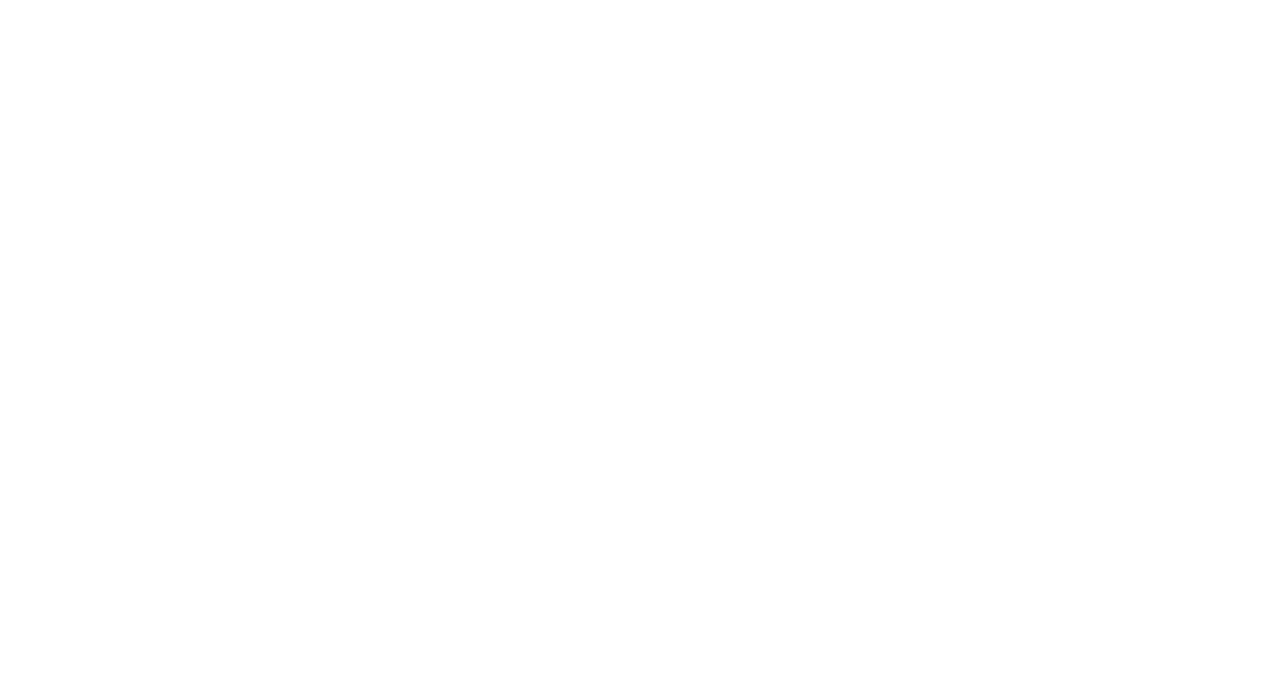
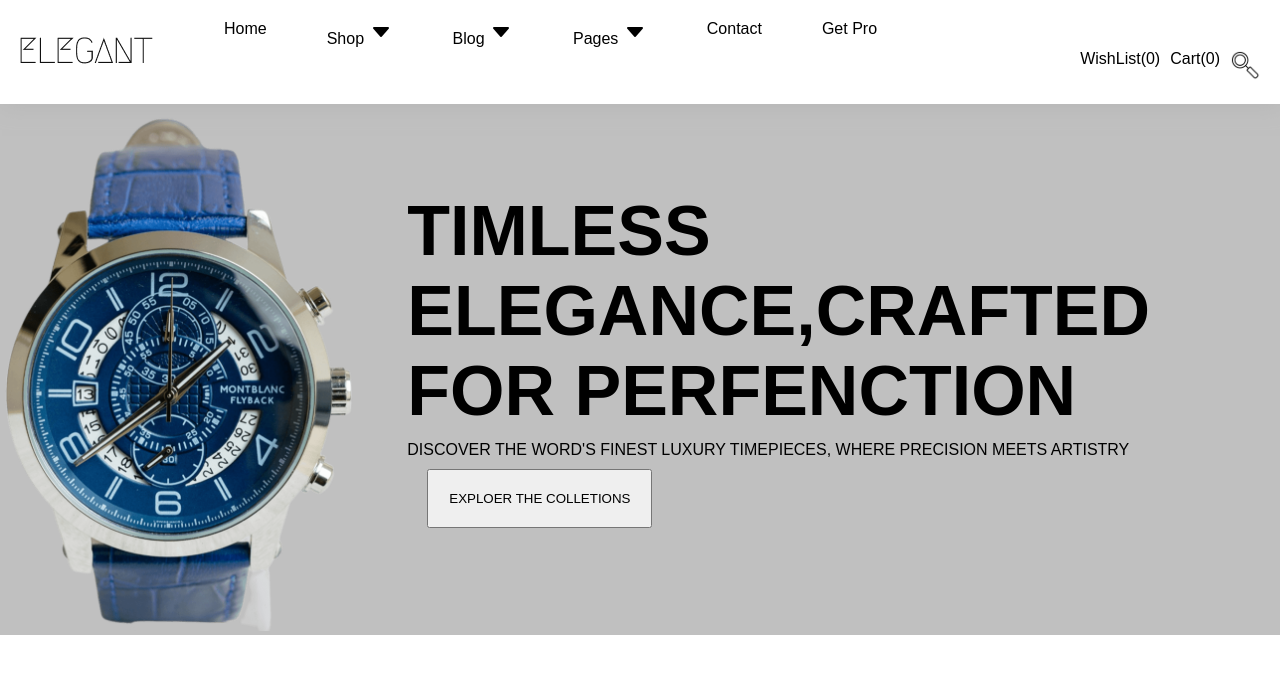
Before and after one commit to jasminechinasanweke/elegant-website-clone, a plain HTML site: page index.html in a window 1280 px wide. Drawn offline with Linux system fonts and the light colour scheme.

Commit message:
added section1

```diff
--- a/index.html
+++ b/index.html
@@ -1,12 +1,48 @@
 <!DOCTYPE html>
 <html lang="en">
+
 <head>
     <meta charset="UTF-8">
     <meta name="viewport" content="width=device-width, initial-scale=1.0">
-    <title>Document</title>
+    <title>Elegant</title>
     <link rel="stylesheet" href="./style.css">
 </head>
+
 <body>
+    <div class="header">
+        <nav class="navigation">
+            <div class="logo_pan">
+                <img src="./images/main-logo.png" alt="logo">
+            </div>
+            <div class="link_pan">
+                <ul class="first_link">
+                    <li></li><a href="#" class="link"> Home</a></li>
+                    <li></li><a href="#" class="link">Shop <img src="./images/arrow-down.png" alt="logo"></a></li>
+                    <li></li><a href="#" class="link">Blog <img src="./images/arrow-down.png" alt="logo"></a></li>
+                    <li></li><a href="#" class="link">Pages <img src="./images/arrow-down.png" alt="logo"></a></li>
+                    <li></li><a href="#" class="link">Contact</a></li>
+                    <li></li><a href="#" class="link">Get Pro</a></li>
+                </ul>
+                <ul class="second_link">
+                    <li class="link"><a href="#">WishList</a><span>(0)</span></li>
+                    <li class="link"><a href="#">Cart</a><span>(0)</span></li>
+                    <li class="link"><a href="#"><img class="search_link" src="./images/seach.png" alt=""></a></li>
+                </ul>
+            </div>
+        </nav>
+    </div>
+    <section class="banner">
+        <div>
+            <img src="./images/two-col-banner-2.png" alt="">
+        </div>
+        <div>
+            <h1>Timless elegance,crafted for perfenction</h1>
+            <p>discover the word's finest luxury timepieces, where precision meets artistry</p>
+            <button>exploer the colletions</button>
+        </div>
+    </section>
+
 
 </body>
+
 </html>
--- a/style.css
+++ b/style.css
@@ -4,3 +4,74 @@
     box-sizing: border-box;
     font-family: Arial, Helvetica, sans-serif;
 }
+.header{
+    box-shadow: 2px 2px 20px rgba(209, 209, 209, 0.5);
+}
+.navigation{
+    display: flex;
+    align-items: center;
+    padding: 20px;
+    gap: 50px;
+}
+.first_link{
+    display: flex;
+    list-style: none;
+    gap: 30px;
+}
+.second_link{
+     display: flex;
+    justify-content: space-between;
+    list-style: none;
+    margin-top: 30px;
+    text-decoration: none;
+    gap: 10px;
+}
+.second_link li a{
+    text-decoration: none;
+    gap: 10px;
+    color: black;
+}
+.logo_pan{
+    width: 10%;
+}
+.link_pan{
+    width: 90%;
+    justify-content: space-between;
+    display: flex;
+
+}
+.search_link{
+    margin-left: auto;
+    width: 30px;
+}
+.link{
+    text-decoration: none;
+    color: black;
+}
+.banner{
+    width: 100%;
+    display: flex;
+    background-color: #8f8f8f8f;
+    justify-content: center;
+    align-items: center;
+    text-transform: uppercase;
+    gap: 50px;
+    margin: 0 auto;
+}
+.banner div h1{
+    font-size: 70px;
+    margin-bottom: 10px;
+}
+.banner div img{
+    width: 100%;
+}
+.banner div button{
+    padding: 20px;
+    margin: 20px;
+    text-transform: uppercase;
+    margin-top: 10px;
+}
+.banner div button:hover{
+    background-color: black;
+    color: white;
+}
```
Also changed, not shown: images/arrow-down.png (added), images/main-logo.png (added), images/seach.png (added), images/two-col-banner-2.png (added).
